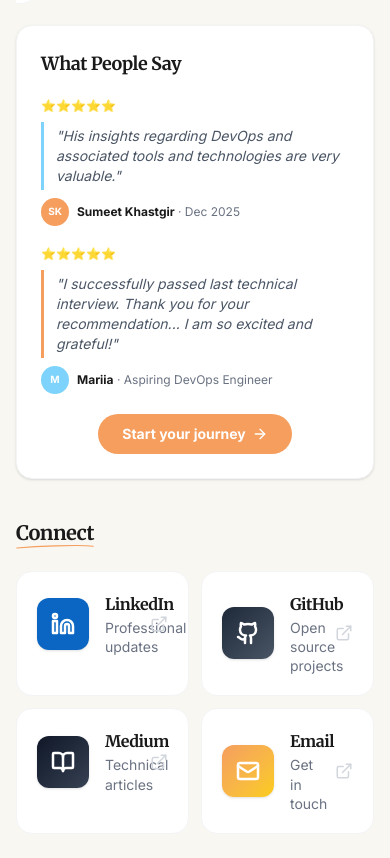
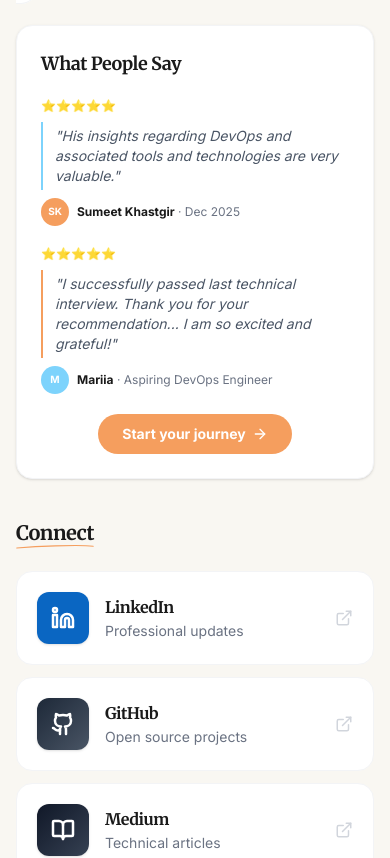
Before and after one commit to vamsipenmetsa/vamsipenmetsa-portfolio, a React (Vite) app: page /vamsipenmetsa-portfolio/links in a window 390 px wide. Shown: the part 1100-1958 px from the top of the page. Built offline with nearby package versions, Linux system fonts and the light colour scheme.

Commit message:
Fix broken UI: invalid border-l-3, mobile grid, unused imports
- border-l-3 → border-l-2 (border-l-3 not a valid Tailwind class, borders weren't rendering)
- Connect grid: grid-cols-2 → grid-cols-1 sm:grid-cols-2 (was crushed on mobile)
- Remove unused imports (Users, ExternalLink) from App.jsx

```diff
--- a/src/App.jsx
+++ b/src/App.jsx
@@ -1,5 +1,5 @@
 import React, { useState } from 'react';
-import { Menu, X, Github, Linkedin, Mail, ArrowRight, BookOpen, Cloud, Terminal, Code, Instagram, Users, ExternalLink, Calendar } from 'lucide-react';
+import { Menu, X, Github, Linkedin, Mail, ArrowRight, BookOpen, Cloud, Terminal, Code, Instagram, Calendar } from 'lucide-react';
 
 function App() {
   const [isMenuOpen, setIsMenuOpen] = useState(false);
--- a/src/Links.jsx
+++ b/src/Links.jsx
@@ -137,7 +137,7 @@ function Links() {
           <div className="space-y-5">
             <div className="space-y-2">
               <div className="flex items-center gap-1 text-ali-orange text-xs">⭐⭐⭐⭐⭐</div>
-              <blockquote className="text-sm text-gray-600 italic border-l-3 border-ali-blue pl-3 py-1">
+              <blockquote className="text-sm text-gray-600 italic border-l-2 border-ali-blue pl-3 py-1">
                 "His insights regarding DevOps and associated tools and technologies are very valuable."
               </blockquote>
               <div className="flex items-center gap-2">
@@ -148,7 +148,7 @@ function Links() {
 
             <div className="space-y-2">
               <div className="flex items-center gap-1 text-ali-orange text-xs">⭐⭐⭐⭐⭐</div>
-              <blockquote className="text-sm text-gray-600 italic border-l-3 border-ali-orange pl-3 py-1">
+              <blockquote className="text-sm text-gray-600 italic border-l-2 border-ali-orange pl-3 py-1">
                 "I successfully passed last technical interview. Thank you for your recommendation... I am so excited and grateful!"
               </blockquote>
               <div className="flex items-center gap-2">
@@ -168,7 +168,7 @@ function Links() {
         {/* CONNECT */}
         <section>
           <SectionHeader title="Connect" accent="text-ali-orange" />
-          <div className="grid grid-cols-2 gap-3">
+          <div className="grid grid-cols-1 sm:grid-cols-2 gap-3">
             <LinkCard
               href="https://www.linkedin.com/in/vamsipenmetsa"
               icon={Linkedin}
```
